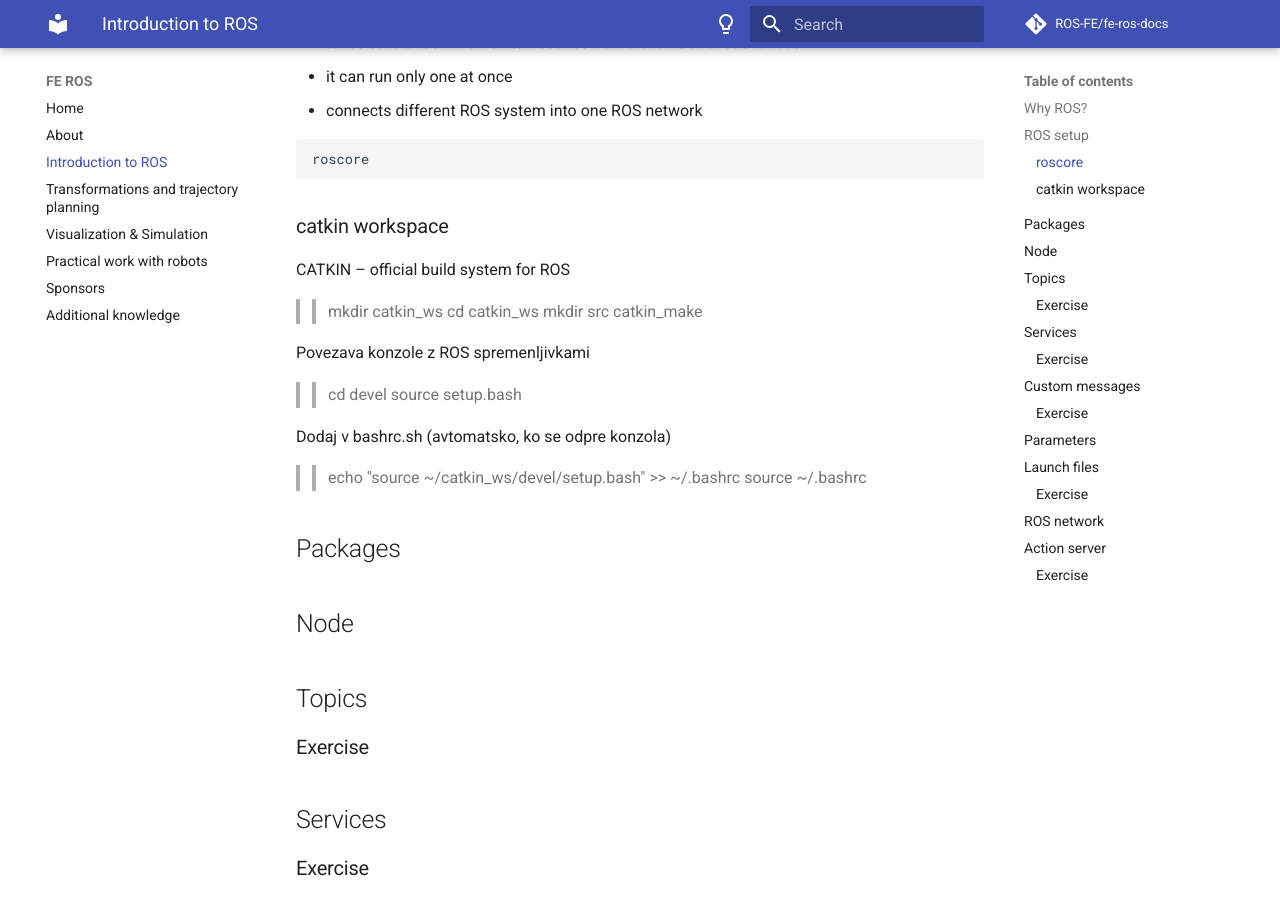
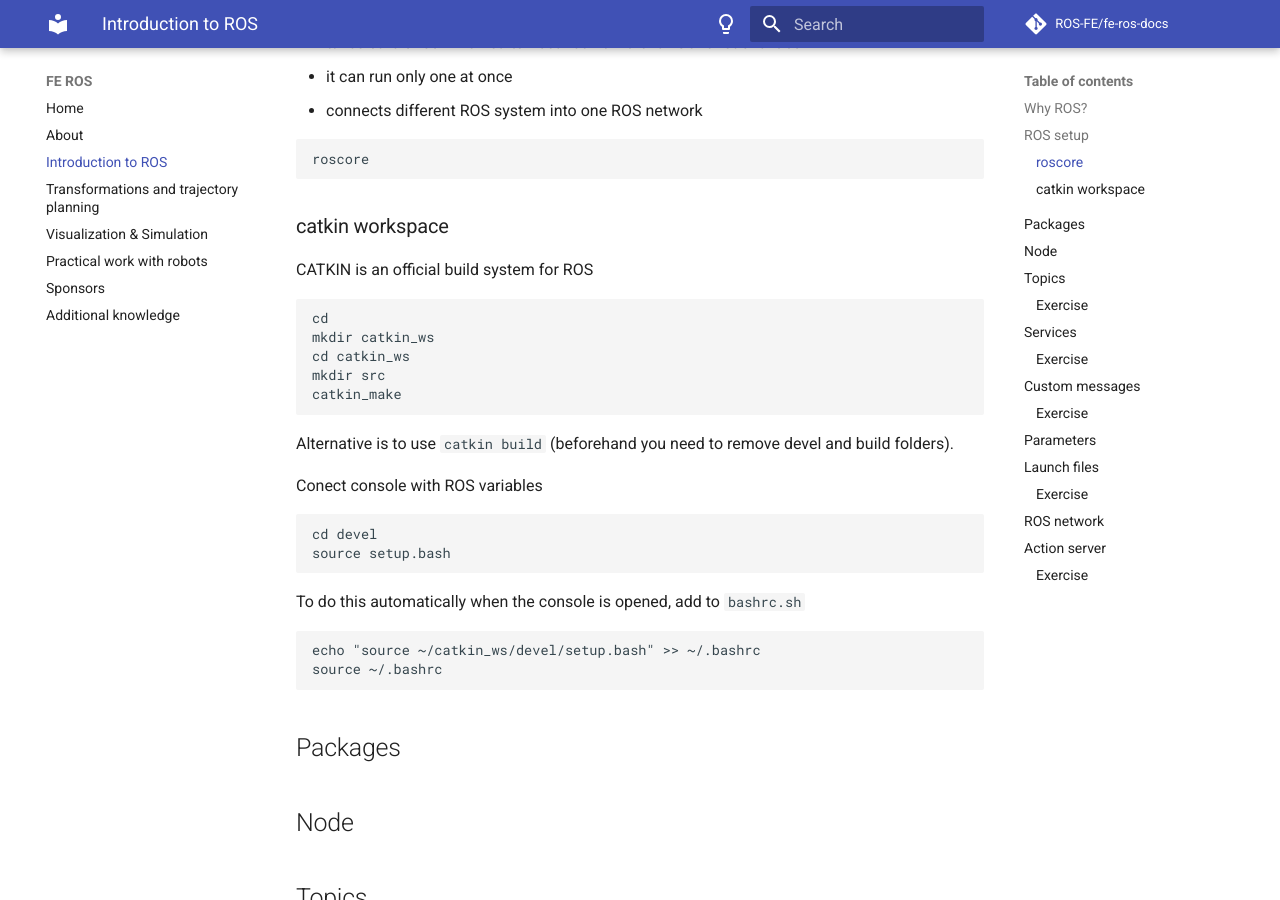
Before and after one commit to ROS-FE/fe-ros-docs, an MkDocs documentation site: the page built from docs/introduction/index.md, in a window 1280 px wide and 900 px high, scrolled down 454 px. Built offline with MkDocs 1.6.1 and Material for MkDocs 9.7.7, drawn with Linux system fonts in a browser that asks for light colours; comment, search, counter and statistics services are not loaded.

Commit message:
Update index.md

````diff
--- a/docs/introduction/index.md
+++ b/docs/introduction/index.md
@@ -19,20 +19,29 @@ roscore
 
 ### catkin workspace
 
-CATKIN – official build system for ROS
->> mkdir catkin_ws
->> cd catkin_ws
->> mkdir src
->> catkin_make
+CATKIN is an official build system for ROS
 
-Povezava konzole z ROS spremenljivkami
->> cd devel
->> source setup.bash
+```
+cd
+mkdir catkin_ws
+cd catkin_ws
+mkdir src
+catkin_make
+```
 
-Dodaj v bashrc.sh (avtomatsko, ko se odpre konzola)
->> echo "source ~/catkin_ws/devel/setup.bash" >> ~/.bashrc
->> source ~/.bashrc
+Alternative is to use `catkin build` (beforehand you need to remove devel and build folders).
 
+Conect console with ROS variables
+```
+cd devel
+source setup.bash
+```
+
+To do this automatically when the console is opened, add to `bashrc.sh`
+```
+echo "source ~/catkin_ws/devel/setup.bash" >> ~/.bashrc
+source ~/.bashrc
+```
 
 ###
 
````
